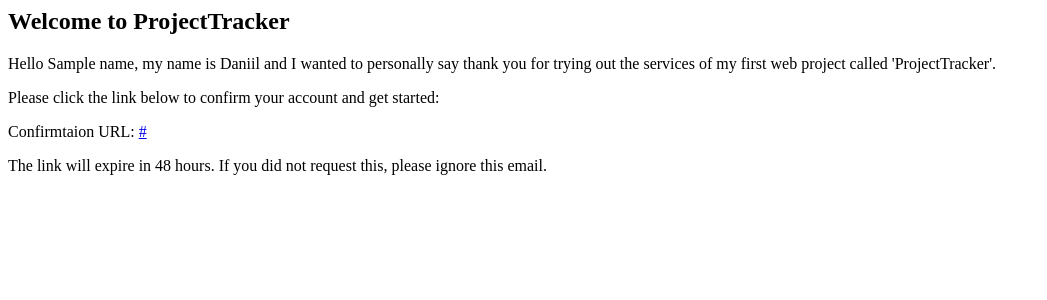
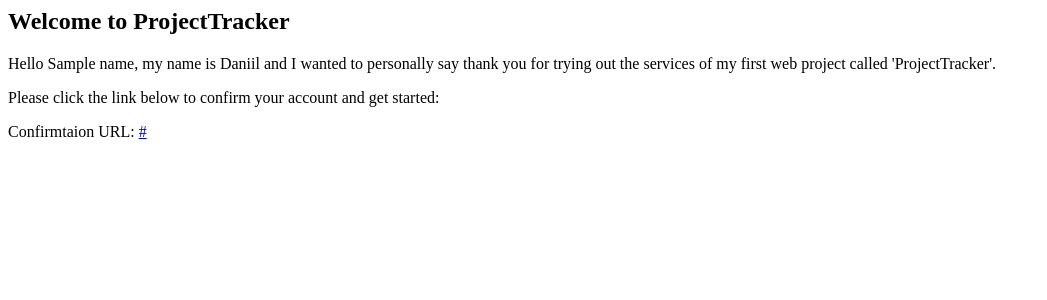
Before and after one commit to DaSHdotHub/ProjectTracker, a Django app: template project_tracker/templates/email_confirmation.html in a window 1280 px wide. Shown: the top 300 px of the page, without its empty margins (0-1047 px from the left). Run offline with Django 5.2, Linux system fonts and the light colour scheme; the template is opened without the code that fills it: most values are stand-ins (such as "Sample title", 1, 10 or a date in 2020).

Commit message:
TEMPLATES: Remove not valid information.

```diff
--- a/project_tracker/templates/email_confirmation.html
+++ b/project_tracker/templates/email_confirmation.html
@@ -6,7 +6,6 @@
       <p>Hello {{ name }}, my name is Daniil and I wanted to personally say thank you for trying out the services of my first web project called 'ProjectTracker'.</p>
       <p>Please click the link below to confirm your account and get started:</p>
       <p>Confirmtaion URL: <a href="{{  confirmation_url  }}">{{confirmation_url}}</a></p>
-      <p>The link will expire in 48 hours. If you did not request this, please ignore this email.</p>
       <style>
          body {{
             font-family: Arial, sans-serif;
```
